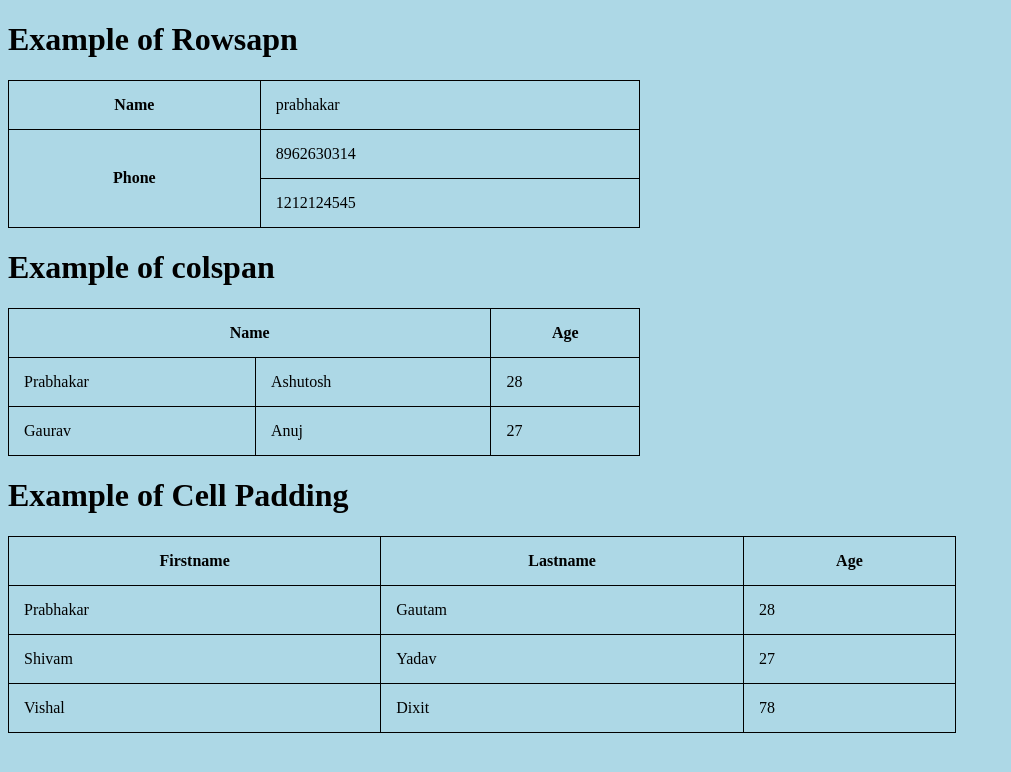
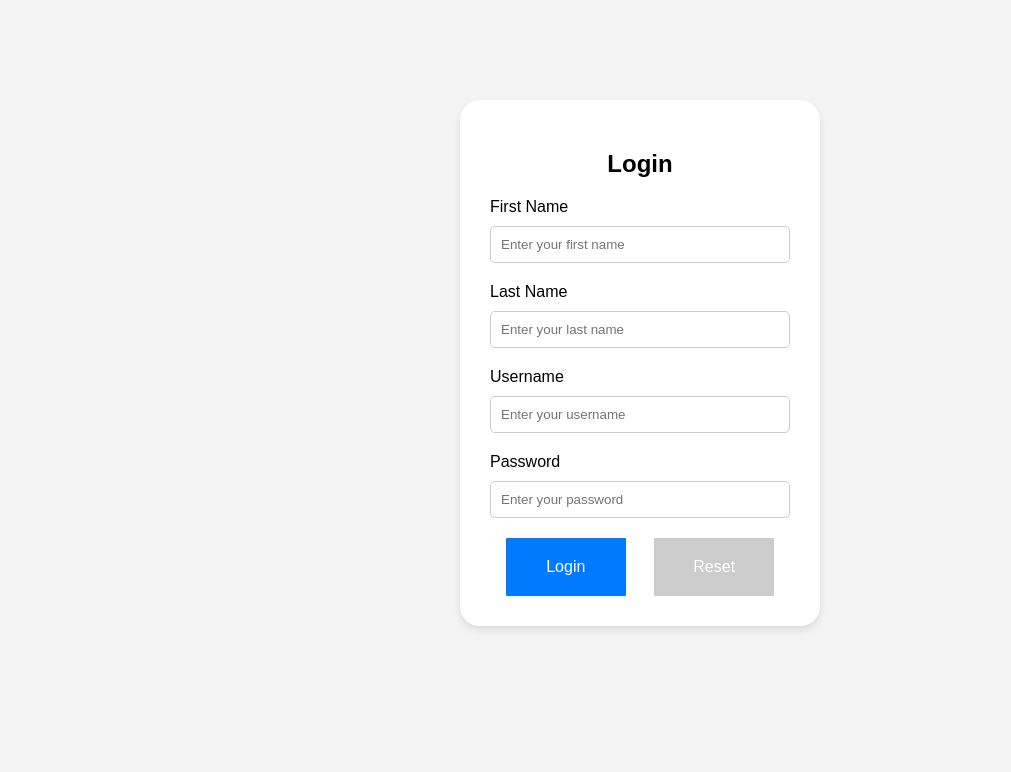
Before and after one commit to prabhakargautam/fjg_04_10_10_2023, a plain HTML site: page index.html in a window 1280 px wide. Shown: the whole page, without its empty margins (0-1011 px from the left). Drawn offline with Linux system fonts and the light colour scheme.

Commit message:
Add files via upload

```diff
--- a/index.html
+++ b/index.html
@@ -1,103 +1,87 @@
 <!DOCTYPE html>
-<html>
+<html lang="en">
 <head>
+
+<meta name="viewport" content="width=device-width, initial-scale=2.0">
+<title>Login Form</title>
 <style>
-table, th, td {
-  border: 1px solid black;
-  border-collapse: collapse;
-}
-</style>
-</head>
-<body bgcolor=lightblue>
+  body {
+    font-family: Arial, sans-serif;
+    background-color: #f4f4f4;
+    text-align: center;
+  }
 
-<h1>Example of Rowsapn</h1>
+  .login-container {
+    width: 300px;
+    margin: 100px auto;
+    background-color: #fff;
+    padding: 30px;
+    border-radius: 20px;
+    box-shadow: 0 4px 8px rgba(0, 0, 0, 0.1);
+  }
 
-<table style="width:50%">
-  <tr>
-    <th>Name</th>
-    <td>prabhakar</td>
-  </tr>
-  <tr>
-    <th rowspan="2">Phone</th>
-    <td>8962630314</td>
-  </tr>
-  <tr>
-    <td>1212124545</td>
-  </tr>
-</table>
+  .login-container h3 {
+    margin-bottom: 20px;
+  }
 
-</body>
-</html>
-<!DOCTYPE html>
-<html>
-<head>
-<style>
-table, th, td {
-  border: 1px solid black;
-  border-collapse: collapse;
-}
+  .login-container label {
+    display: block;
+    text-align: left;
+    margin-bottom: 10px;
+  }
+
+  .login-container input {
+    width: 100%;
+    padding: 10px;
+    margin-bottom: 20px;
+    border: 1px solid #ccc;
+    border-radius: 5px;
+    box-sizing: border-box;
+  }
+
+  .login-container button {
+    width: 40%;
+    padding: 20px;
+    background-color: #007bff;
+    border: none;
+    border-radius: 1px;
+    color: #fff;
+    font-size: 16px;
+    cursor: pointer;
+  }
+
+  .login-container button.login-btn {
+    margin-right: 8%;
+  }
+
+  .login-container button.reset-btn {
+    background-color: #ccc;
+  }
+
+  .login-container button.login-btn:hover {
+    background-color: #0056b3;
+  }
 </style>
 </head>
 <body>
+  <div class="login-container">
+    <h2>Login</h2>
+    <form>
+      <label for="first-name">First Name</label>
+      <input type="text" id="first-name" placeholder="Enter your first name" required><br>
 
-<h1>Example of colspan</h1>
+      <label for="last-name">Last Name</label>
+      <input type="text" id="last-name" placeholder="Enter your last name" required><br>
 
-<table style="width:50%">
-  <tr>
-    <th colspan="2">Name</th>
-    <th>Age</th>
-  </tr>
-  <tr>
-    <td>Prabhakar</td>
-    <td>Ashutosh</td>
-    <td>28</td>
-  </tr>
-  <tr>
-    <td>Gaurav</td>
-    <td>Anuj</td>
-    <td>27</td>
-  </tr>
-</table>
+      <label for="username">Username</label>
+      <input type="text" id="username" placeholder="Enter your username" required><br>
+
+      <label for="password">Password</label>
+      <input type="password" id="password" placeholder="Enter your password" required><br>
+
+      <button type="submit" class="login-btn">Login</button>
+      <button type="reset" class="reset-btn">Reset</button>
+    </form>
+  </div>
 </body>
 </html>
-<html>
-<head>
-<style>
-table, th, td {
-  border: 1px solid black;
-  border-collapse: collapse;
-}
-th, td {
-  padding: 15px;
-}
-</style>
-</head>
-<body>
-
-<h1>Example of Cell Padding</h1>
-
-<table style="width:75%">
-  <tr>
-    <th>Firstname</th>
-    <th>Lastname</th>
-    <th>Age</th>
-  </tr>
-  <tr>
-    <td>Prabhakar</td>
-    <td>Gautam</td>
-    <td>28</td>
-  </tr>
-  <tr>
-    <td>Shivam</td>
-    <td>Yadav</td>
-    <td>27</td>
-  </tr>
-  <tr>
-    <td>Vishal</td>
-    <td>Dixit</td>
-    <td>78</td>
-  </tr>
-</table>
-
-</body>
-</html>
```
